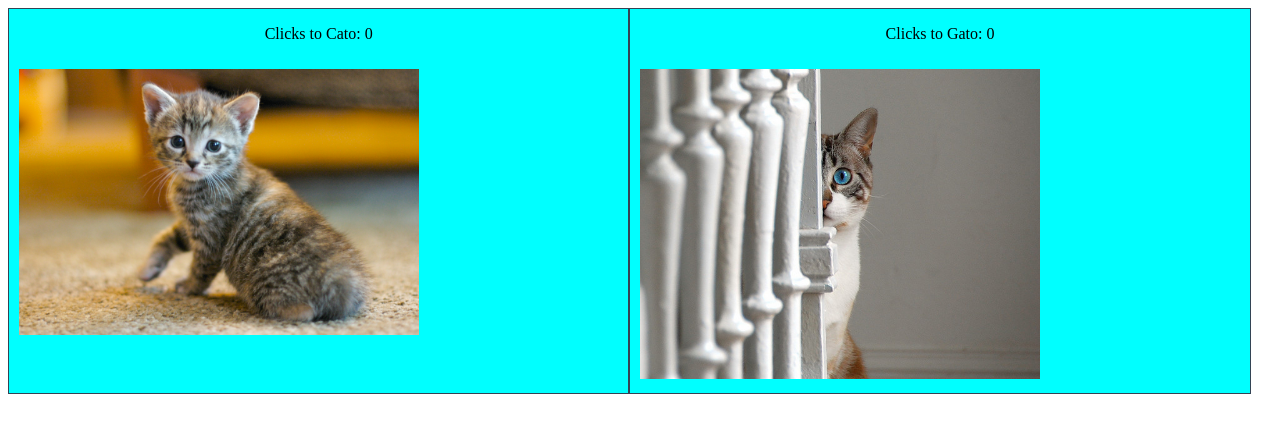
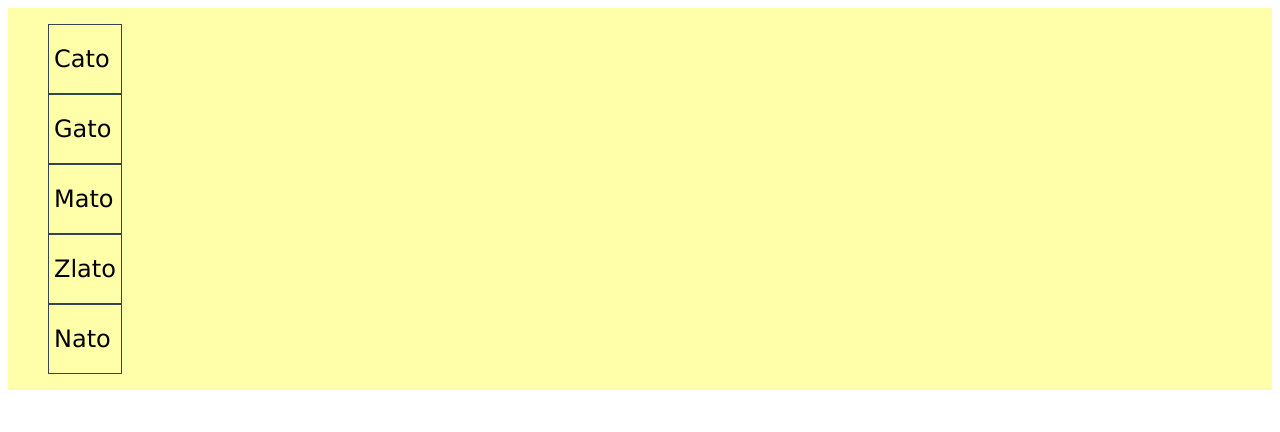
Before and after one commit to cacicmia/clicker, a plain HTML site: page index.html in a window 1280 px wide. Drawn offline with Linux system fonts and the light colour scheme.

Commit message:
Cat clicker premium (5 cats)

```diff
--- a/app.css
+++ b/app.css
@@ -1,19 +1,34 @@
   .container {
   display: flex;
   flex-wrap:wrap;
-
+  font-family:Verdana;
+  background-color:#FFA;
 
 }
-.catDiv{
+.seeMeow{
+padding: 10px;
 width:49%;
-border: solid 1px #345;
-background-color: cyan ;
+
 }
-.catDiv>img {
+.seeMeow>img {
     padding: 10px;
-    max-width:400px;
-    max-height:400px;
+    max-width:600px;
+    max-height:600px;
+    margin:auto;
+    object-fit:contain;
     }
 .catDiv>p {
   text-align: center;
 }
+ol>li {
+
+  font-size:1.5em;
+  padding: 20px 5px;
+  display:block;
+
+  border: solid 1px #345;
+}
+ol {
+  max-width:30%;
+
+}
--- a/app.js
+++ b/app.js
@@ -1,37 +1,58 @@
-container = document.querySelector('.container');
+const container = document.querySelector('.container');
+const catList = document.createElement('ol');
+catList.setAttribute('class', 'catList');
+container.appendChild(catList);
+const seeMeow = document.createElement('div');
+seeMeow.setAttribute('class',"seeMeow");
+
+
 class Cat {
   constructor(name,image) {
     this.name = name;
     this.image = image;
     this.click = 0;
-    this.score = `Clicks to ${this.name}: ${this.click}`;
+    this.score = `${this.name} was clicked: ${this.click} time(s)`;
     this.reachImg = 0;
+    this.reachCat=0;
     this.reachScore= 0;
 
   }
 
   makeHTML() {
-    let catDiv = document.createElement('div');
-    catDiv.setAttribute('class', 'catDiv');
+    let catName = document.createElement('li');
+    catName.setAttribute('class',`${this.name}`);
+    catName.innerHTML= `${this.name}`;
+    catList.appendChild(catName);
+
+
+    this.reachCat= document.querySelector(`.${this.name}`);
+    this.reachCat.addEventListener('click', this.seeCat.bind(this));
+
+
+  }
+  seeCat() {
+    console.log(this);
+    seeMeow.innerHTML= "";
+
     let score = document.createElement('p');
     score.setAttribute('class',`${this.name}-score`);
     score.innerHTML= this.score;
     let pic = document.createElement('img');
     pic.setAttribute('src', this.image);
     pic.setAttribute('alt', this.name);
-    pic.setAttribute('class',this.name);
-    catDiv.append(score);
-    catDiv.append(pic);
-    container.append(catDiv);
-    this.reachImg = document.querySelector(`.${this.name}`);
-    this.reachScore = score;
+    pic.setAttribute('class',`${this.name}-img`);
+    seeMeow.appendChild(score);
+    seeMeow.appendChild(pic);
+    container.appendChild(seeMeow);
+    this.reachImg = document.querySelector(`.${this.name}-img`);
+    this.reachScore= document.querySelector(`.${this.name}-score`);
     this.reachImg.addEventListener('click', this.clickCount.bind(this));
 
   }
   clickCount() {
 
     this.click++;
-    this.score = `Clicks to ${this.name}: ${this.click}`;
+    this.score = `${this.name} was clicked: ${this.click} time(s)`;
     this.reachScore.textContent = this.score;
   }
 
@@ -40,8 +61,11 @@ class Cat {
 
 const cat1 = new Cat('Cato', 'img/cat_b.jpg');
 const cat2 = new Cat('Gato', 'img/cat2.jpg');
+const cat3 = new Cat('Mato', 'https://r.hswstatic.com/w_907/gif/tesla-cat.jpg');
+const cat4 = new Cat('Zlato', 'https://encrypted-tbn0.gstatic.com/images?q=tbn:ANd9GcS4NUg90aJh3gM6zchd5OQMxDighSXpvg4xYY5kM1JnHY83cU2Z');
+const cat5 = new Cat('Nato', 'https://boygeniusreport.files.wordpress.com/2017/01/cat.jpg?quality=98&strip=all&w=782');
 const cats = [];
-cats.push(cat1, cat2);
+cats.push(cat1, cat2, cat3, cat4, cat5);
 cats.forEach(cat => {
   cat.makeHTML();
 });
```
Also changed, not shown: index.html (+1 -0 lines).
